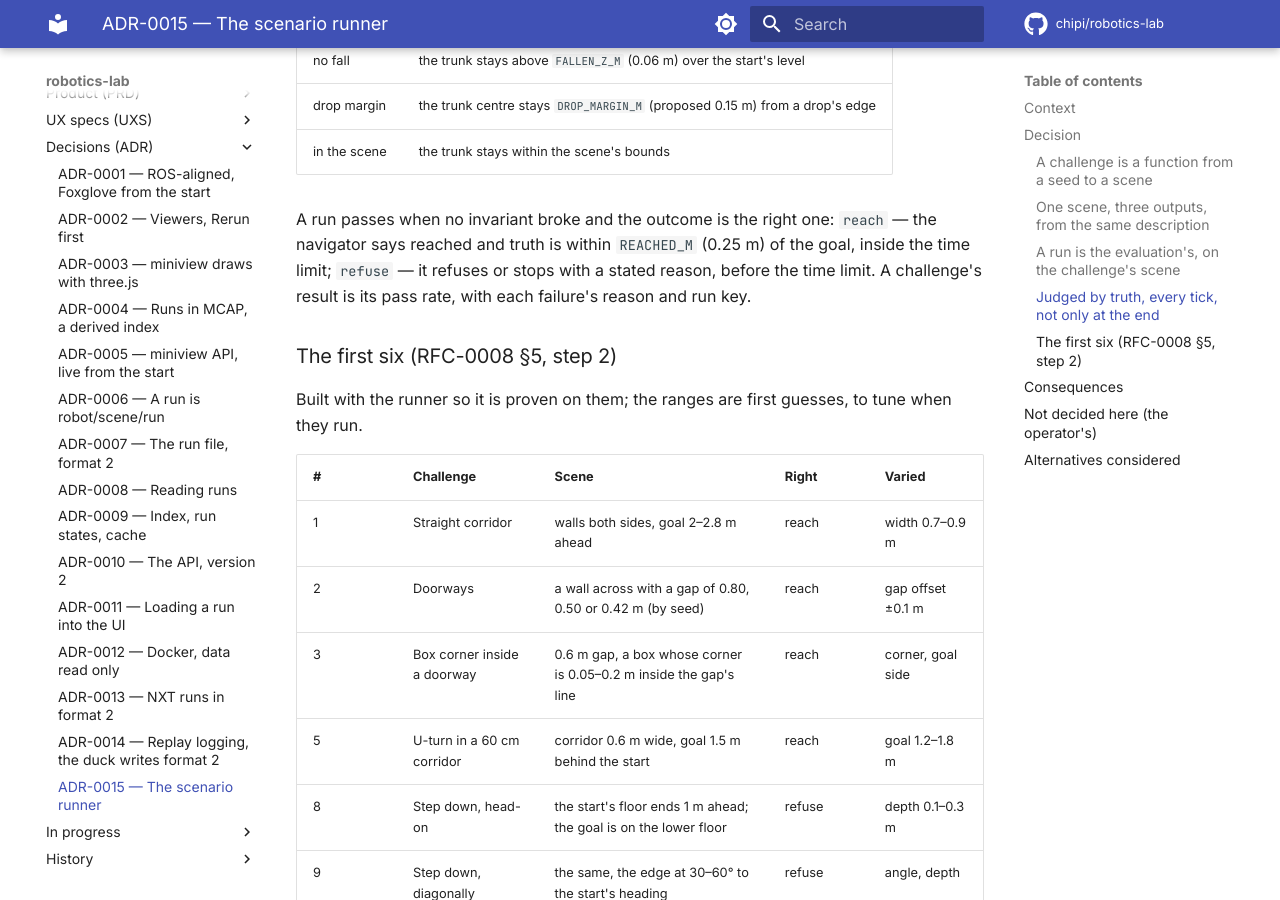
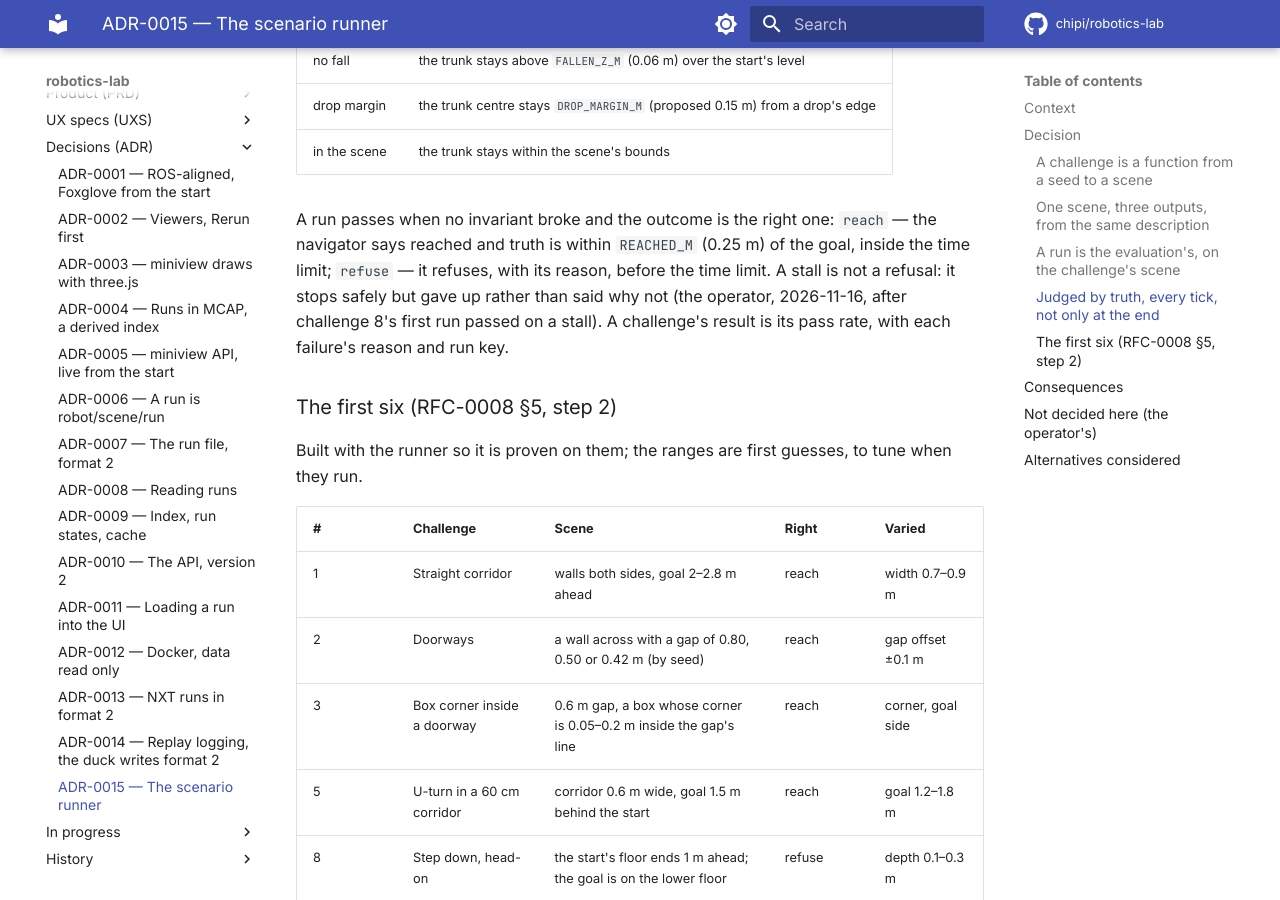
Before and after one commit to chipi/robotics-lab, an MkDocs documentation site: the page built from docs/adr/ADR-0015-scenario-runner.md, in a window 1280 px wide and 900 px high, scrolled down 2024 px. Built offline with MkDocs 1.6.1 and Material for MkDocs 9.7.7, drawn with Linux system fonts in a browser that asks for light colours; comment, search, counter and statistics services are not loaded.

Commit message:
Challenges: only a refusal is right where refusing is right; a stall fails (ADR-0015)
The operator, 2026-11-16: challenge 8's first run passed on a stall (15 s without getting closer), safe but not
a refusal. A stall now fails a refuse challenge, with the reason it stopped in the failure.

Co-Authored-By: Claude Opus 5.5 <noreply@anthropic.com>
Claude-Session: https://claude.ai/code/session_01DJqN6uAf3JMxzKiugKhYEb

```diff
--- a/docs/adr/ADR-0015-scenario-runner.md
+++ b/docs/adr/ADR-0015-scenario-runner.md
@@ -69,8 +69,9 @@ is written into the run as an event, so the viewer shows the moment:
 
 A run passes when no invariant broke and the outcome is the right one: `reach` — the navigator says
 reached and truth is within `REACHED_M` (0.25 m) of the goal, inside the time limit; `refuse` — it
-refuses or stops with a stated reason, before the time limit. A challenge's result is its pass rate,
-with each failure's reason and run key.
+refuses, with its reason, before the time limit. A stall is not a refusal: it stops safely but gave
+up rather than said why not (the operator, 2026-11-16, after challenge 8's first run passed on a
+stall). A challenge's result is its pass rate, with each failure's reason and run key.
 
 ### The first six (RFC-0008 §5, step 2)
 
```
Also changed, not shown: 2 other files.
